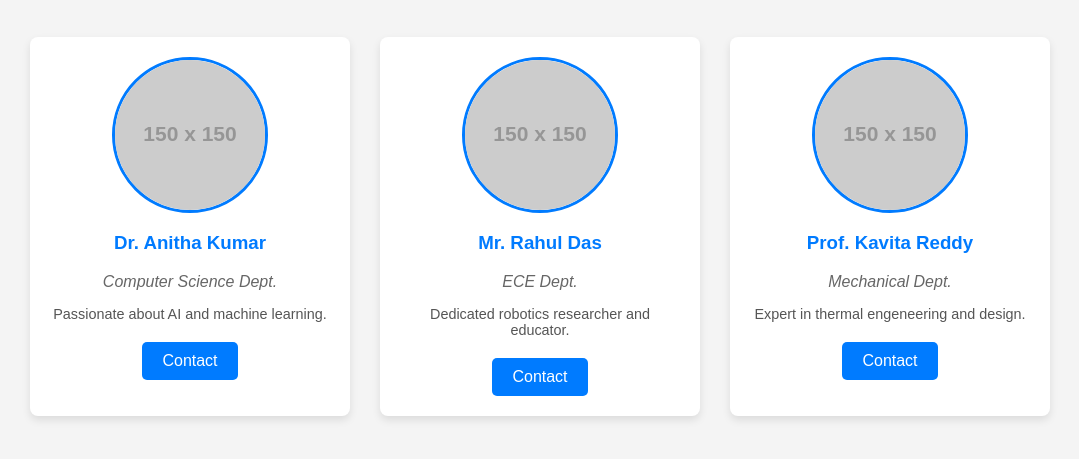
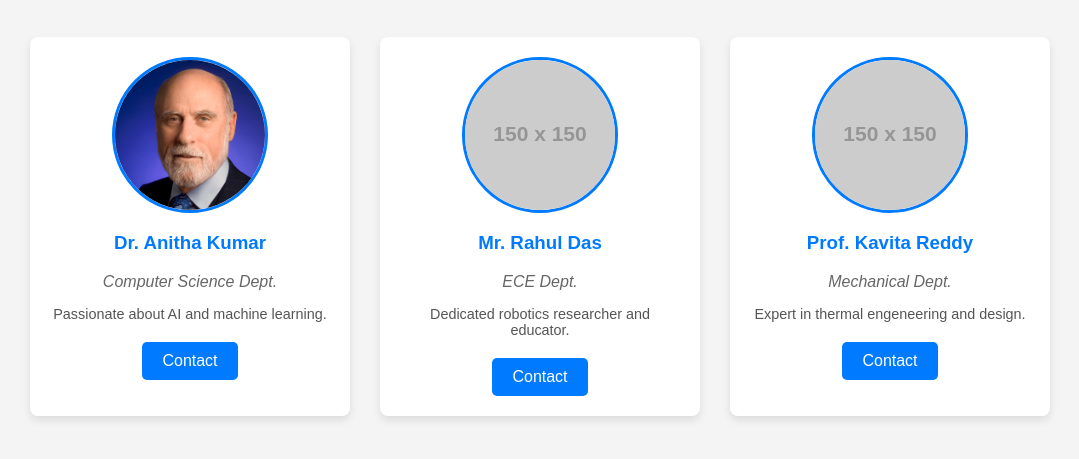
Before and after one commit to JOTHISRI82/Oracle, a plain HTML site: page Index.html in a window 1280 px wide. Shown: the part 81-540 px from the top of the page, without its empty margins (100-1179 px from the left). Drawn offline with Linux system fonts and the light colour scheme; placeholder pictures from the web are drawn by us.

Commit message:
Update Index.html

```diff
--- a/Index.html
+++ b/Index.html
@@ -15,7 +15,7 @@
     <main>
         <section class="faculty-cards">
             <div class="faculty-card">
-                <img src="https://via.placeholder.com/150" alt="Dr. Anitha Kumar">
+                <img src="img1.jpg" alt="Dr. Anitha Kumar">
                 <h3>Dr. Anitha Kumar</h3>
                 <p class="department">Computer Science Dept.</p>
                 <p class="description">Passionate about AI and machine learning.</p>
```
